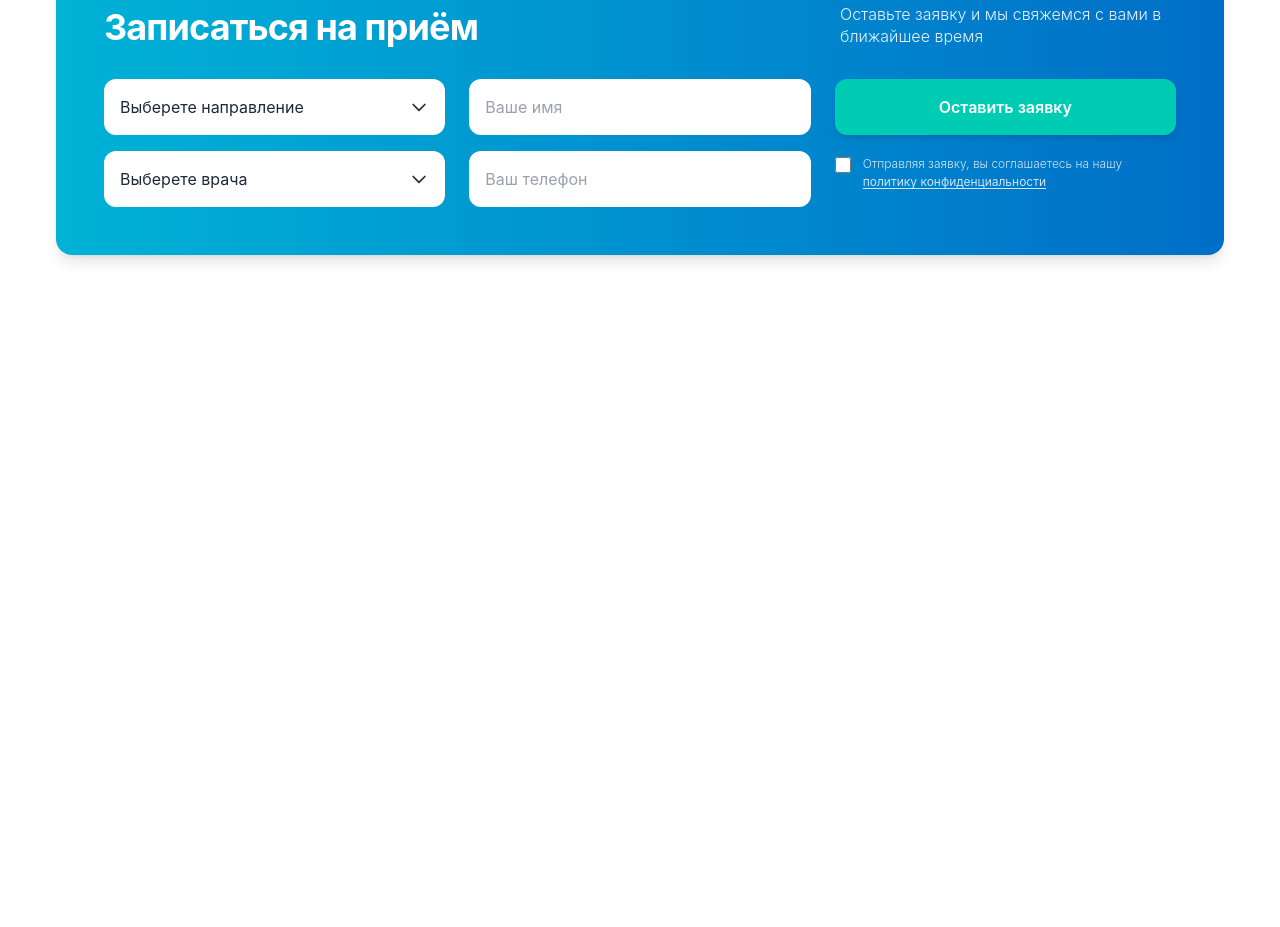
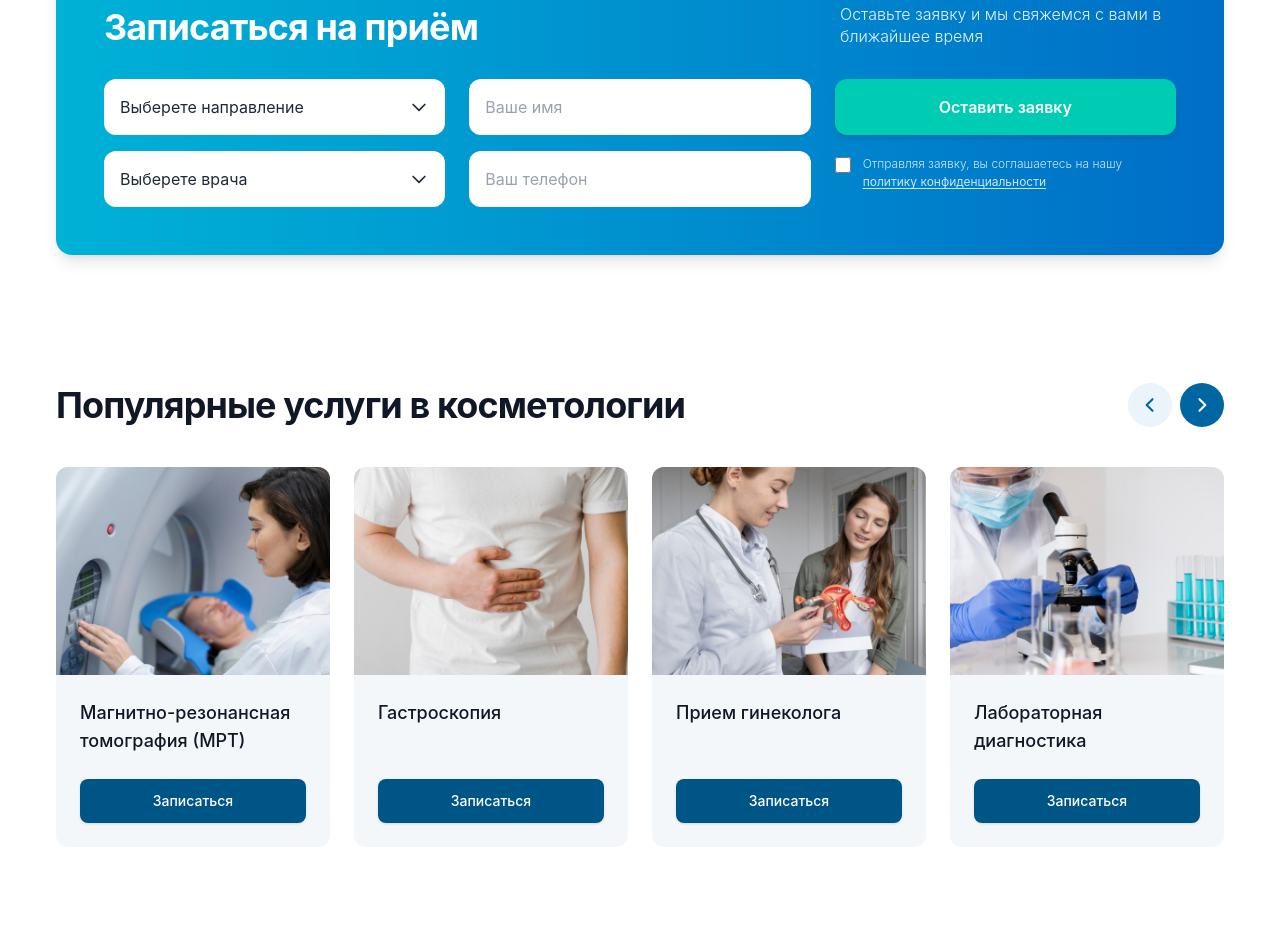
Before and after one commit to ismatovbenya2-droid/exam4, a website: page src/pageamir.html in a window 1280 px wide. Shown: the part 2184-3111 px from the top of the page. Before the commit the page ends 2487 px from the top, so only its background shows below. Drawn offline with nearby package versions, Linux system fonts and the light colour scheme; files that its build step writes are made by us from their sources.

Commit message:
add section 5 pageamir

```diff
--- a/src/pageamir.html
+++ b/src/pageamir.html
@@ -400,5 +400,89 @@
         </div>
     </div>
 </section>
+
+<section class="py-12 md:py-20 bg-white">
+    <div class="max-w-[1200px] mx-auto px-4">
+
+        <div class="flex flex-row items-center justify-between mb-8 md:mb-10 gap-4">
+            <h2 class="text-2xl sm:text-3xl md:text-4xl font-bold text-gray-900 tracking-tight">
+                Популярные услуги в косметологии
+            </h2>
+
+            <div class="flex gap-2 shrink-0">
+                <button class="w-10 h-10 md:w-11 md:h-11 rounded-full bg-[#eaf4fa] text-[#0066a1] flex items-center justify-center hover:bg-[#dbebf5] transition-colors focus:outline-none" aria-label="Предыдущий слайд">
+                    <svg class="w-5 h-5" fill="none" stroke="currentColor" viewBox="0 0 24 24">
+                        <path stroke-linecap="round" stroke-linejoin="round" stroke-width="2.5" d="M15 19l-7-7 7-7"></path>
+                    </svg>
+                </button>
+                <button class="w-10 h-10 md:w-11 md:h-11 rounded-full bg-[#0066a1] text-white flex items-center justify-center hover:bg-[#005587] transition-colors focus:outline-none" aria-label="Следующий слайд">
+                    <svg class="w-5 h-5" fill="none" stroke="currentColor" viewBox="0 0 24 24">
+                        <path stroke-linecap="round" stroke-linejoin="round" stroke-width="2.5" d="M9 5l7 7-7 7"></path>
+                    </svg>
+                </button>
+            </div>
+        </div>
+
+        <div class="grid grid-cols-1 sm:grid-cols-2 lg:grid-cols-4 gap-5 lg:gap-6">
+
+            <div class="bg-[#f4f7f9] rounded-xl overflow-hidden flex flex-col h-full group">
+                <div class="w-full h-48 sm:h-52 overflow-hidden shrink-0 relative">
+                    <img src="./imgamir/image (40).png" alt="Магнитно-резонансная томография (МРТ)" class="w-full h-full object-cover max-w-full group-hover:scale-105 transition-transform duration-300" />
+                </div>
+                <div class="p-5 md:p-6 flex flex-col flex-grow justify-between">
+                    <h3 class="text-base md:text-lg font-medium text-gray-900 mb-6 line-clamp-2 min-h-[3rem] lg:min-h-[3.5rem]">
+                        Магнитно-резонансная томография (МРТ)
+                    </h3>
+                    <a href="#" class="w-full block text-center bg-[#005587] hover:bg-[#00446c] text-white text-sm font-medium py-3 px-4 rounded-lg transition-colors duration-200 shadow-sm">
+                        Записаться
+                    </a>
+                </div>
+            </div>
+
+            <div class="bg-[#f4f7f9] rounded-xl overflow-hidden flex flex-col h-full group">
+                <div class="w-full h-48 sm:h-52 overflow-hidden shrink-0 relative">
+                    <img src="./imgamir/image (41).png" alt="Гастроскопия" class="w-full h-full object-cover max-w-full group-hover:scale-105 transition-transform duration-300" />
+                </div>
+                <div class="p-5 md:p-6 flex flex-col flex-grow justify-between">
+                    <h3 class="text-base md:text-lg font-medium text-gray-900 mb-6 line-clamp-2 min-h-[3rem] lg:min-h-[3.5rem]">
+                        Гастроскопия
+                    </h3>
+                    <a href="#" class="w-full block text-center bg-[#005587] hover:bg-[#00446c] text-white text-sm font-medium py-3 px-4 rounded-lg transition-colors duration-200 shadow-sm">
+                        Записаться
+                    </a>
+                </div>
+            </div>
+
+            <div class="bg-[#f4f7f9] rounded-xl overflow-hidden flex flex-col h-full group">
+                <div class="w-full h-48 sm:h-52 overflow-hidden shrink-0 relative">
+                    <img src="./imgamir/image (42).png" alt="Прием гинеколога" class="w-full h-full object-cover max-w-full group-hover:scale-105 transition-transform duration-300" />
+                </div>
+                <div class="p-5 md:p-6 flex flex-col flex-grow justify-between">
+                    <h3 class="text-base md:text-lg font-medium text-gray-900 mb-6 line-clamp-2 min-h-[3rem] lg:min-h-[3.5rem]">
+                        Прием гинеколога
+                    </h3>
+                    <a href="#" class="w-full block text-center bg-[#005587] hover:bg-[#00446c] text-white text-sm font-medium py-3 px-4 rounded-lg transition-colors duration-200 shadow-sm">
+                        Записаться
+                    </a>
+                </div>
+            </div>
+
+            <div class="bg-[#f4f7f9] rounded-xl overflow-hidden flex flex-col h-full group">
+                <div class="w-full h-48 sm:h-52 overflow-hidden shrink-0 relative">
+                    <img src="./imgamir/image (43).png" alt="Лабораторная диагностика" class="w-full h-full object-cover max-w-full group-hover:scale-105 transition-transform duration-300" />
+                </div>
+                <div class="p-5 md:p-6 flex flex-col flex-grow justify-between">
+                    <h3 class="text-base md:text-lg font-medium text-gray-900 mb-6 line-clamp-2 min-h-[3rem] lg:min-h-[3.5rem]">
+                        Лабораторная диагностика
+                    </h3>
+                    <a href="#" class="w-full block text-center bg-[#005587] hover:bg-[#00446c] text-white text-sm font-medium py-3 px-4 rounded-lg transition-colors duration-200 shadow-sm">
+                        Записаться
+                    </a>
+                </div>
+            </div>
+
+        </div>
+    </div>
+</section>
 </body>
 </html>
```
Also changed, not shown: src/imgamir/image (40).png (added), src/imgamir/image (41).png (added), src/imgamir/image (42).png (added), src/imgamir/image (43).png (added).
